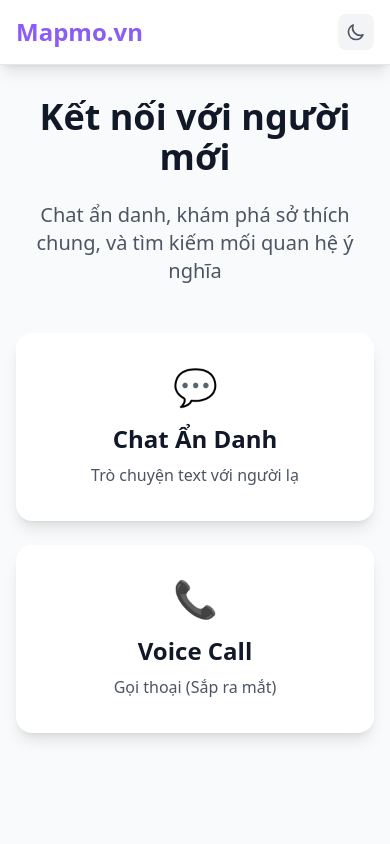
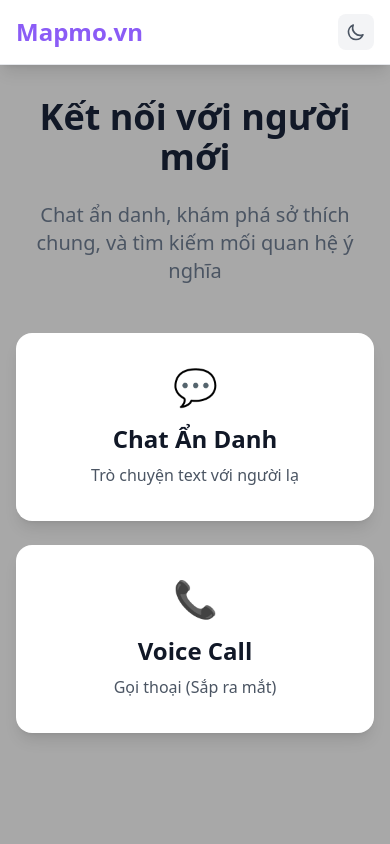
Before and after one commit to c1t2n6/webchatmm, a Python web app: template templates/index.html in a window 390 px wide. Run offline with Jinja, Linux system fonts and the light colour scheme; the template is opened without the code that fills it, so the values that code supplies are empty; some libraries are stand-ins or nearby versions.

Commit message:
Add video background support
- Add video background controller with auto-play and loop
- Add CSS styles for video background with responsive design
- Add mobile optimization (disable video on mobile)
- Add fallback background for unsupported browsers
- Add loading states and error handling
- Add video optimization script
- Support for 5-second loop videos
- Performance optimized for web playback

```diff
--- a/src/routes/auth.js
+++ b/src/routes/auth.js
@@ -51,7 +51,7 @@ router.post('/signup', authLimiter, validateSignup, async (req, res) => {
       });
     }
 
-    // Generate unique nickname
+-    // Generate unique nickname
     let nickname = `user_${username}`;
     let counter = 1;
 
--- /dev/null
+++ b/static/css/video-background.css
@@ -0,0 +1,77 @@
+/* Video Background Styles */
+.video-background {
+  position: fixed;
+  top: 0;
+  left: 0;
+  width: 100%;
+  height: 100%;
+  z-index: -1;
+  overflow: hidden;
+}
+
+.video-background video {
+  position: absolute;
+  top: 50%;
+  left: 50%;
+  min-width: 100%;
+  min-height: 100%;
+  width: auto;
+  height: auto;
+  transform: translate(-50%, -50%);
+  object-fit: cover;
+}
+
+/* Overlay để làm mờ video nếu cần */
+.video-overlay {
+  position: fixed;
+  top: 0;
+  left: 0;
+  width: 100%;
+  height: 100%;
+  background: rgba(0, 0, 0, 0.3); /* Điều chỉnh opacity */
+  z-index: 0;
+}
+
+/* Đảm bảo content hiển thị trên video */
+.main-content {
+  position: relative;
+  z-index: 1;
+}
+
+/* Responsive cho mobile */
+@media (max-width: 768px) {
+  .video-background video {
+    /* Trên mobile có thể tắt video để tiết kiệm battery */
+    display: none;
+  }
+
+  .video-background {
+    /* Fallback background cho mobile */
+    background: linear-gradient(135deg, #667eea 0%, #764ba2 100%);
+  }
+}
+
+/* Pause video khi không cần thiết */
+.video-background.paused video {
+  animation-play-state: paused;
+}
+
+/* Loading state */
+.video-loading {
+  position: fixed;
+  top: 0;
+  left: 0;
+  width: 100%;
+  height: 100%;
+  background: #f0f0f0;
+  display: flex;
+  align-items: center;
+  justify-content: center;
+  z-index: -1;
+}
+
+.video-loading::after {
+  content: "Loading...";
+  color: #666;
+  font-size: 18px;
+}
--- a/templates/index.html
+++ b/templates/index.html
@@ -4,6 +4,7 @@
     <meta charset="UTF-8">
     <meta name="viewport" content="width=device-width, initial-scale=1.0">
     <title>Mapmo.vn - Chat Ẩn Danh</title>
+    <link rel="stylesheet" href="/static/css/video-background.css">
     <script src="https://cdn.tailwindcss.com"></script>
     <script>
         tailwind.config = {
@@ -45,6 +46,18 @@
     </style>
 </head>
 <body class="bg-gray-50 dark:bg-gray-900 transition-colors duration-300">
+    <!-- Video Background -->
+    <div class="video-background" id="videoBackground">
+        <video id="backgroundVideo" autoplay muted loop playsinline>
+            <source src="/static/videos/background-loop.mp4" type="video/mp4">
+            <!-- Fallback cho browsers không support video -->
+            Your browser does not support the video tag.
+        </video>
+        <div class="video-overlay"></div>
+    </div>
+
+    <!-- Main Content -->
+    <div class="main-content">
     <!-- Navigation -->
     <nav class="bg-white dark:bg-gray-800 shadow-lg border-b border-gray-200 dark:border-gray-700">
         <div class="max-w-7xl mx-auto px-4 sm:px-6 lg:px-8">
@@ -678,6 +691,8 @@
     </main>
 
     <script src="https://cdn.socket.io/4.7.2/socket.io.min.js"></script>
+    <script src="/static/js/video-background.js"></script>
     <script type="module" src="/static/js/app.js?v=8.3.0"></script>
+    </div> <!-- End main-content -->
 </body>
 </html>
```
Also changed, not shown: scripts/optimize_video.js (added, +49 -0 lines), static/js/video-background.js (added, +149 -0 lines), static/videos/README.md (added), 1 other file.
